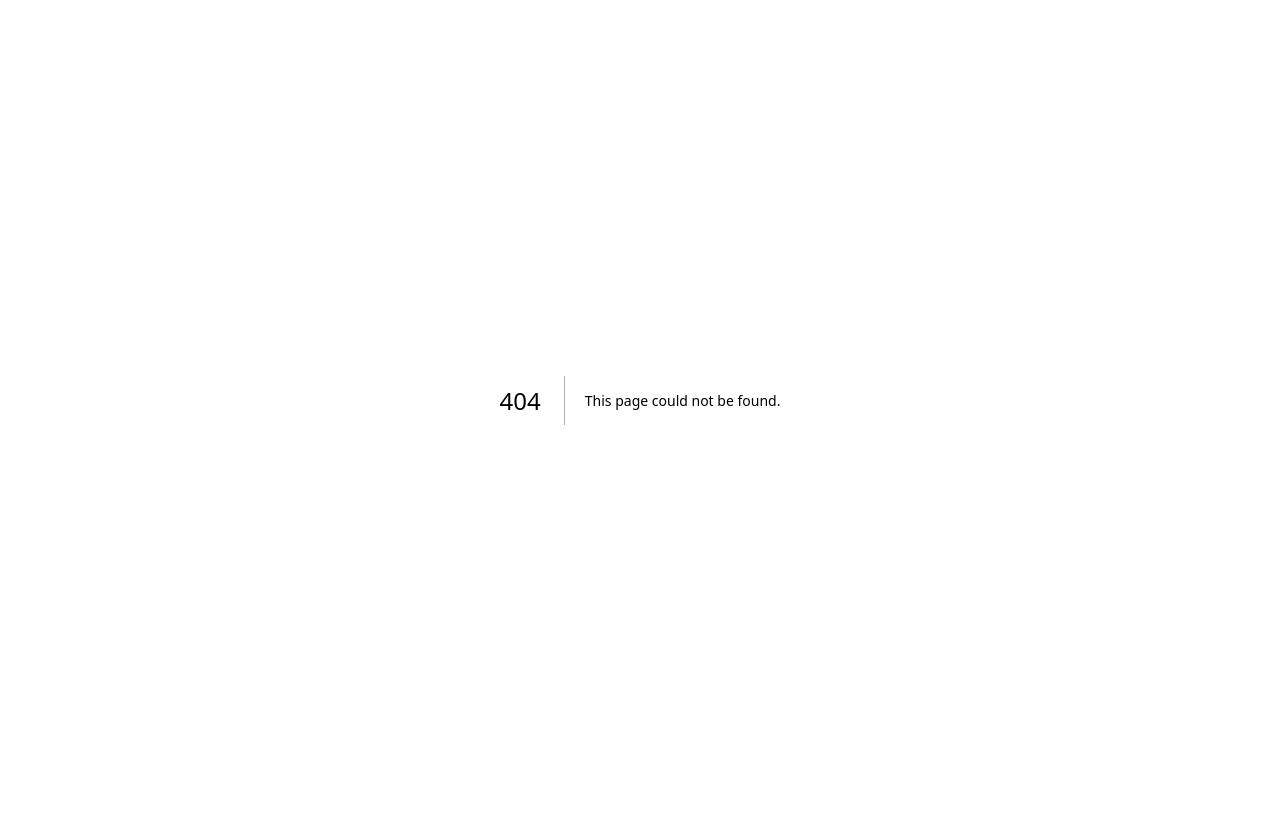
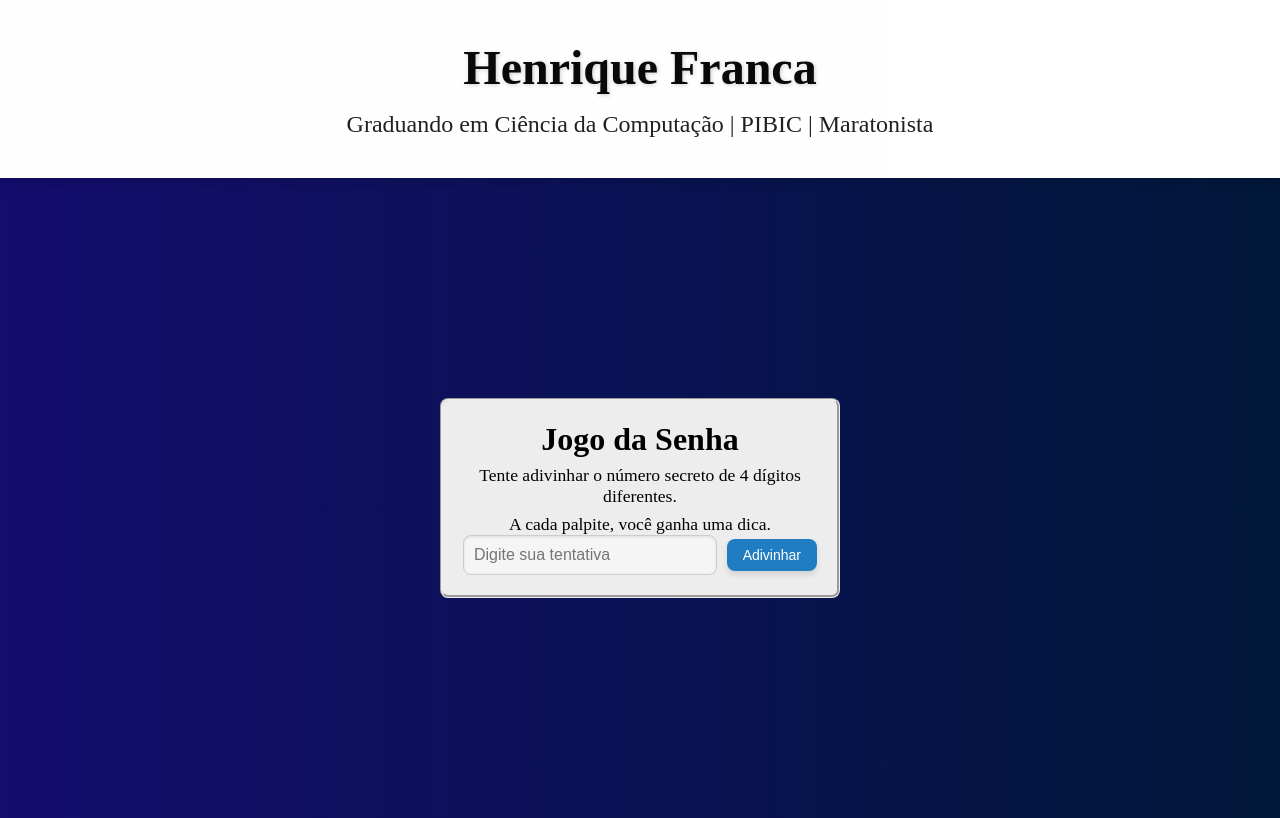
Before and after one commit to HenriqueFrancaa/Projeto-Portifolio-PWM, a Next.js app in the folder portifolio/: page /jogo-senha in a window 1280 px wide. Before the commit this address had no page. Built offline with nearby package versions, Linux system fonts and the light colour scheme.

Commit message:
Tentando corrigir jogo ainda

```diff
--- a/portifolio/app/globals.css
+++ b/portifolio/app/globals.css
@@ -222,3 +222,70 @@ header p {
   padding: 0;
   gap: 20px;
 }
+
+.senha-container{
+  display: flex;
+  justify-content: center;
+  align-items: center;
+  height: 80vh;
+}
+
+.box-senha{
+  background: rgb(237, 237, 237);
+  padding: 20px;
+  border-radius: 8px;
+  text-align: center;
+  width: 400px;
+  color: rgb(0, 0, 0);
+  border-style: groove;
+}
+
+.box-senha p{
+  font-size: 1.1em;
+  margin-top: 0.4em;
+}
+
+.palpite{
+  display: flex;
+  flex-direction: row;
+  align-items: center;
+  gap: 10px;
+  width: 100%;
+  margin-top: 20;
+}
+
+.palpite input{
+  width: 300px;
+  padding: 10px;
+  border-radius: 8px;
+  border: 1px solid #ccc;
+  background-color: whitesmoke;
+  color: black;
+  font-size: 16px;
+  transition: 0.3s ease;
+  outline: none;
+  box-shadow: inset 0 1px 3px rgba(0, 0, 0, 0.1);
+}
+
+.palpite input:focus{
+  border-color: #207dc1;
+  box-shadow: 0 0 6px rgba(0, 112, 243, 0.5);
+}
+
+.palpite button{
+  text-decoration: none;
+  background-color: #207dc1;
+  color: white;
+  padding: 8px 16px;
+  border-radius: 8px;
+  font-size: 14px;
+  border: none;
+  cursor: pointer;
+  transition: background-color 0.3s ease, transform 0.2s ease;
+  box-shadow: 0 4px 6px rgba(0, 0, 0, 0.1);
+}
+
+.palpite button:hover{
+  background-color: #207dc1;
+  transform: translateY(-2px);
+}
--- /dev/null
+++ b/portifolio/app/jogo-senha/page.js
@@ -0,0 +1,84 @@
+"use client";
+
+import { useState } from "react";
+import { Cabecalho } from "../../components/cabecalho";
+import { useRouter } from "next/navigation";
+
+export default function JogoSenha() {
+    const router = useRouter();
+    const [secretNumber, setSecretNumber] = useState(generateSecretNumber());
+    const [guess, setGuess] = useState("");
+    const [feedback, setFeedback] = useState([]);
+
+    function generateSecretNumber() {
+        const digits = [];
+        while (digits.length < 4) {
+            const d = Math.floor(Math.random() * 10);
+            if (!digits.includes(d)) digits.push(d);
+        }
+        return digits.join("");
+    }
+
+    function handleGuess() {
+        if (guess.length !== 4 || new Set(guess).size !== 4) {
+            return alert("Digite um número de 4 dígitos únicos.");
+        }
+
+        const bulls = [...guess].filter((d, i) => d === secretNumber[i]).length;
+        const cows = [...guess].filter(
+            (d, i) => d !== secretNumber[i] && secretNumber.includes(d)
+        ).length;
+
+        setFeedback([{ guess, bulls, cows }, ...feedback]);
+        setGuess("");
+
+        if (bulls === 4) {
+            alert(`Parabéns! Você acertou o número secreto ${secretNumber}!`);
+            resetGame();
+        }
+    }
+
+    function resetGame() {
+        setSecretNumber(generateSecretNumber());
+        setGuess("");
+        setFeedback([]);
+    }
+
+    return (
+        <>
+            <Cabecalho />
+
+            <div className="senha-container">
+                <div className="box-senha">
+                    <h1>Jogo da Senha</h1>
+                    <p>Tente adivinhar o número secreto de 4 dígitos diferentes.</p>
+                    <p>A cada palpite, você ganha uma dica.</p>
+                    <div className="palpite">
+                        <input
+                            type="text"
+                            value={guess}
+                            onChange={(e) => setGuess(e.target.value)}
+                            maxLength={4}
+                            placeholder="Digite sua tentativa"
+                        />
+                        <button onClick={handleGuess}>
+                            Adivinhar
+                        </button>
+                    </div>
+
+                    <ul>
+                        {feedback.map((entry, index) => (
+                            <li key={index}>
+                                <span>{entry.guess}</span>
+                                <span>
+                                    {entry.bulls} Touros, {entry.cows} Vacas
+                                </span>
+                            </li>
+                        ))}
+                    </ul>
+
+                </div>
+            </div>
+        </>
+    );
+}
--- a/portifolio/app/page.js
+++ b/portifolio/app/page.js
@@ -1,6 +1,7 @@
 import Image from "next/image";
 import styles from "./page.module.css";
 import { Cabecalho } from "@/components/cabecalho";
+import Link from "next/link";
 
 export default function Home() {
   return (
@@ -39,7 +40,7 @@ export default function Home() {
         <div className="project-box pic">
           <h1>Jogo da senha</h1>
           <img src="/biblioteca.png"/>
-          <button>Jogar</button>
+          <a href="/jogo-senha">Jogo senha</a>
         </div>
 
         <div className="project-box pic">
```
